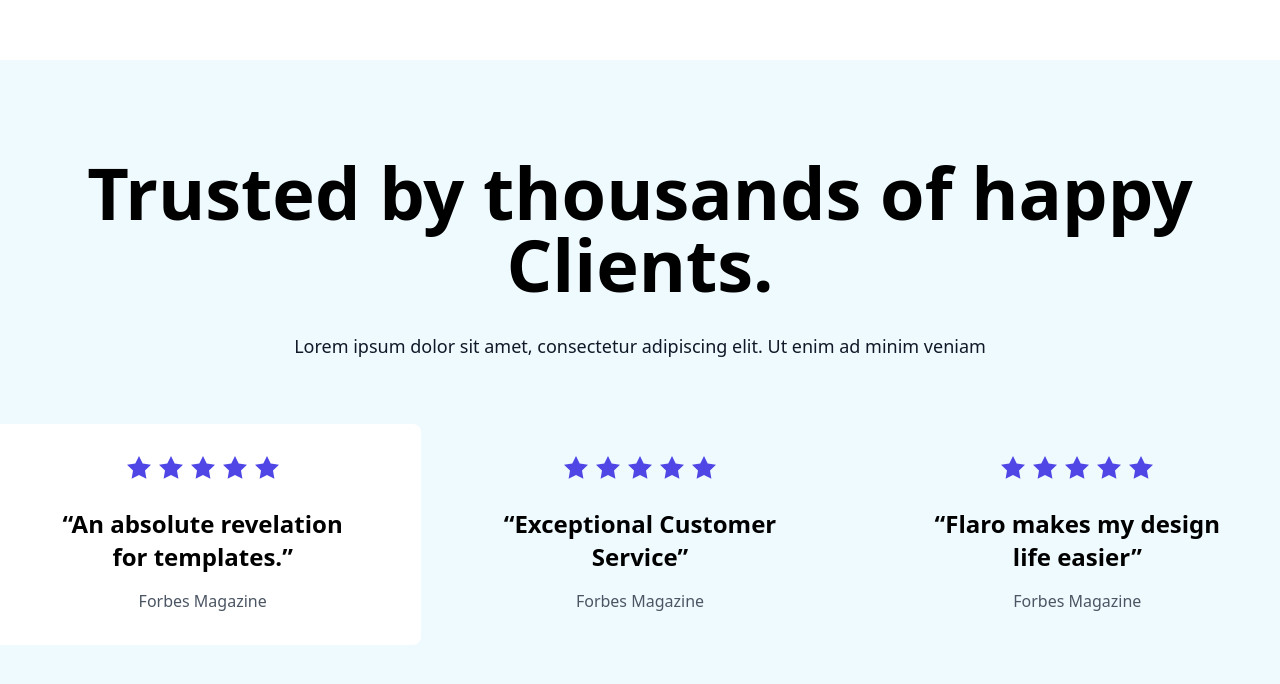
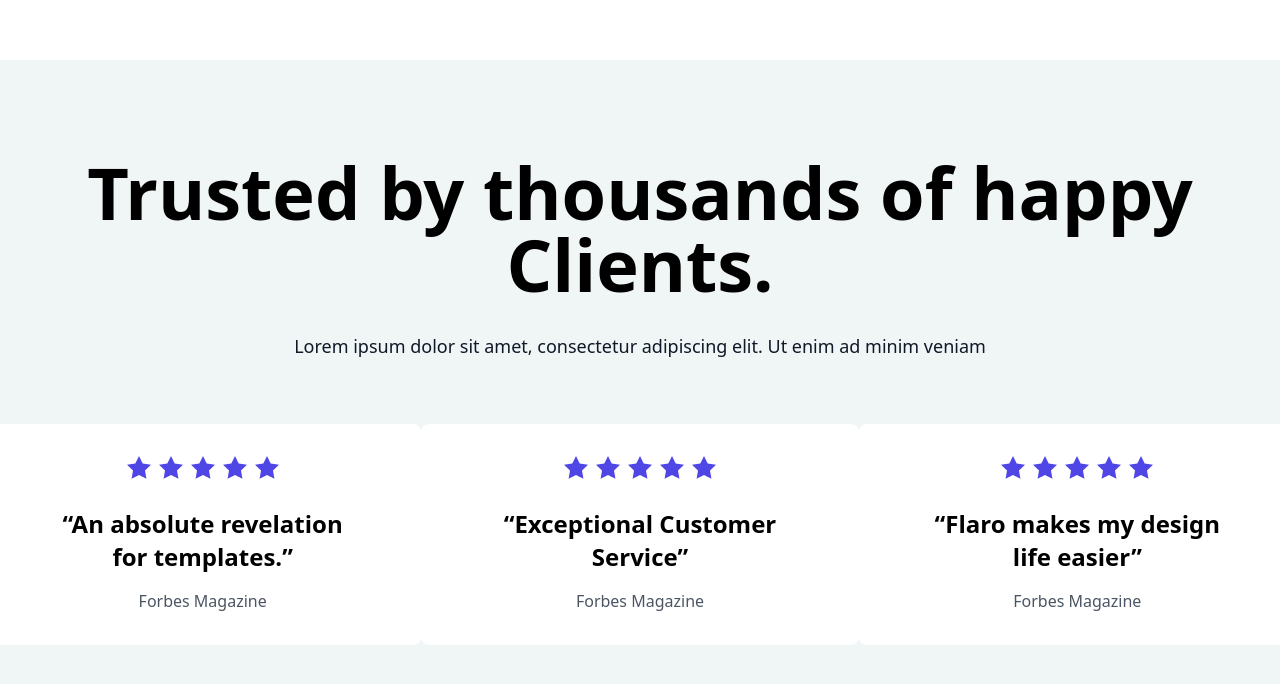
Before and after one commit to Michaela-K/medifind, a React (Create React App) app in the folder client/: page / in a window 1280 px wide. Shown: the part 2572-3256 px from the top of the page. Built offline with nearby package versions, Linux system fonts and the light colour scheme; no server answers; what javascript-time-ago would draw is missing.

Commit message:
add to homepage WIP 2

```diff
--- a/client/src/components/Hero.jsx
+++ b/client/src/components/Hero.jsx
@@ -188,7 +188,7 @@ const Hero = () => {
   </div>
 </section>
 {/* TESTIMONIALS */}
-<section class="py-24 bg-[#effaff] overflow-hidden">
+<section class="py-24 overflow-hidden">
 <h2 className="text-center text-6xl md:text-7xl font-bold w-full">
          Trusted by thousands of happy Clients.
           </h2>
@@ -232,7 +232,7 @@ const Hero = () => {
           </h3>
         </div>
       </div>
-      <div class="w-full md:w-1/3 p-8">
+      <div class="w-full md:w-1/3 p-8  bg-white rounded-lg">
         <div class="md:max-w-xs mx-auto text-center">
           <div class="flex justify-center mb-6 -m-1">
             <div class="w-auto p-1">
@@ -269,7 +269,7 @@ const Hero = () => {
           </h3>
         </div>
       </div>
-      <div class="w-full md:w-1/3 p-8">
+      <div class="w-full md:w-1/3 py-8 bg-white rounded-lg">
         <div class="md:max-w-xs mx-auto text-center">
           <div class="flex justify-center mb-6 -m-1">
             <div class="w-auto p-1">
--- a/client/src/components/JobsList.jsx
+++ b/client/src/components/JobsList.jsx
@@ -88,7 +88,8 @@ const JobsList = () => {
 };
 
   return (
-    <div className="flex flex-col h-[100vh] m-20 min-w-[320px]">
+    <div className='flex justify-center'>
+    <div className="container h-[100vh] m-20 min-w-[320px]">
       <div className="heading flex flex-col justify-center items-center">
         <h1 className="text-6xl pb-8 text-[#24233E]">Jobs</h1>
         <div className="mb-16 max-w-screen-md">
@@ -262,6 +263,7 @@ const JobsList = () => {
         </>
       ) : null}
     </div>
+    </div>
   );
 };
 
```
